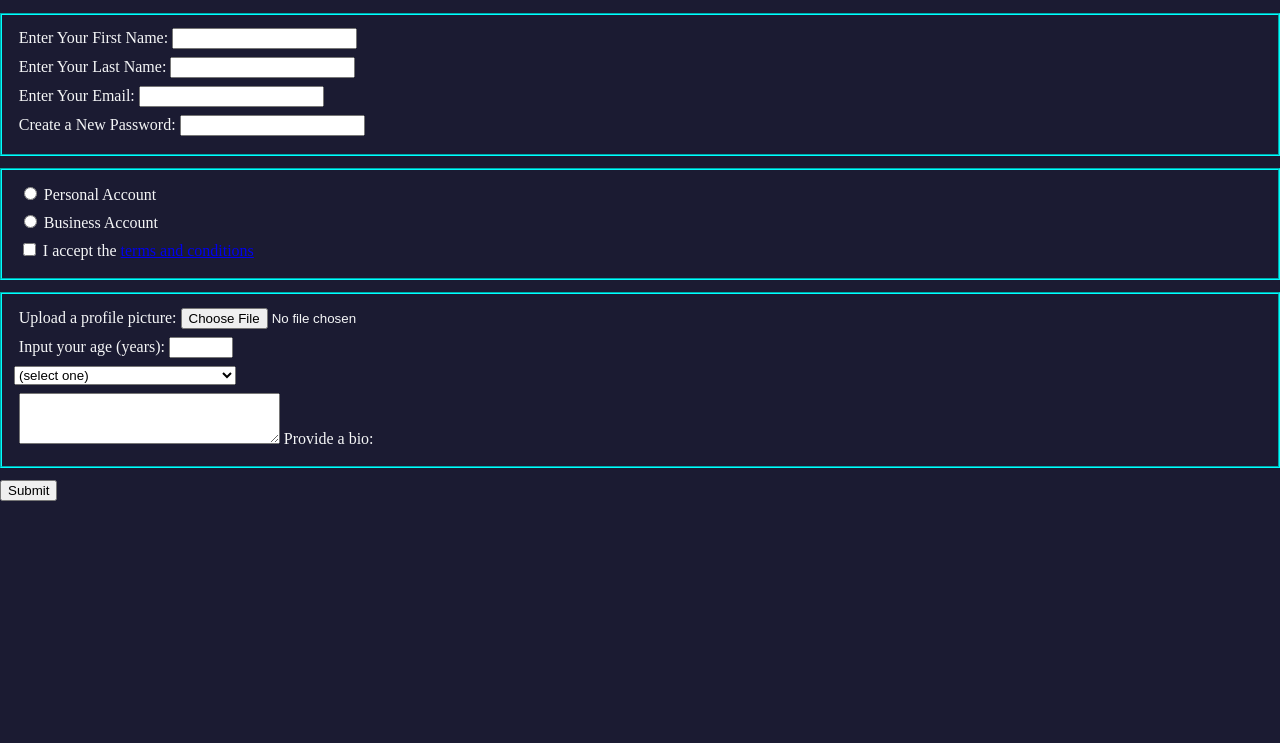
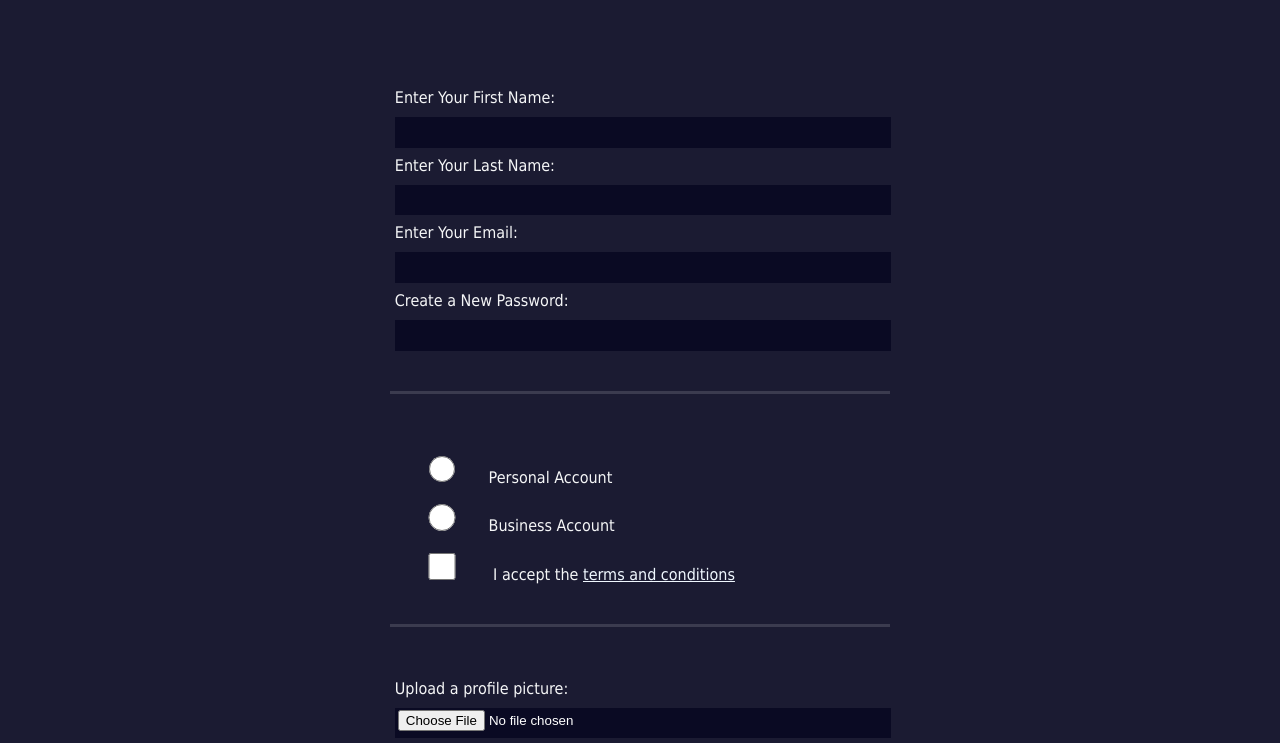
Before and after one commit to ihlasMert/sky-building, a plain HTML site: page 3-RegistrationForm/index.html in a window 1280 px wide. Shown: the part 101-844 px from the top of the page. Before the commit the page ends 821 px from the top, so only its background shows below. Drawn offline with Linux system fonts and the light colour scheme.

Commit message:
completed reg form

```diff
--- a/3-RegistrationForm/index.html
+++ b/3-RegistrationForm/index.html
@@ -1,43 +1,44 @@
 <!DOCTYPE html>
-<html lang="en">
+<html>
   <head>
-    <meta charset="UTF-8" />
-    <meta http-equiv="X-UA-Compatible" content="IE=edge" />
-    <meta name="viewport" content="width=device-width, initial-scale=1.0" />
-    <link rel="stylesheet" href="styles.css" type="text/css" />
     <title>Registration Form</title>
+	  <link rel="stylesheet" href="styles.css" />
   </head>
   <body>
     <h1>Registration Form</h1>
     <p>Please fill out this form with the required information</p>
-    <form action="https://register-demo.freecodecamp.org">
+    <form action='https://register-demo.freecodecamp.org'>
       <fieldset>
-        <label> Enter Your First Name: <input type="text" required/></label>
-        <label>Enter Your Last Name: <input type="text"  required/></label>
-        <label>Enter Your Email: <input  type="email" required/></label>
-        <label>Create a New Password: <input  type="password" required pattern="[a-z0-5]{8,}" /></label>
+        <label>Enter Your First Name: <input type="text" name="first-name" required /></label>
+        <label>Enter Your Last Name: <input type="text" name="last-name" required /></label>
+        <label>Enter Your Email: <input type="email" name="email" required /></label>
+        <label>Create a New Password: <input type="password" name="password" pattern="[a-z0-5]{8,}" required /></label>
       </fieldset>
       <fieldset>
-        <label><input type="radio"  name="account-type" /> Personal Account</label>
-        <label><input type="radio"  name="account-type"/> Business Account</label>
-        <label><input type="checkbox" required /> I accept the <a href="https://www.freecodecamp.org/news/terms-of-service/">terms and conditions</a> </label>
+        <label class="two inline"><input class="one" type="radio" name="account-type" />Personal Account</label>
+        <label class="two inline"><input class="one"  type="radio" name="account-type" />Business Account</label>
+        <label class="two inline">
+          <input type="checkbox" name="terms" required  class="one inline"/> I accept the <a href="https://www.freecodecamp.org/news/terms-of-service/">terms and conditions</a>
+			  </label>
       </fieldset>
       <fieldset>
-        <label>Upload a profile picture: <input type="file" /></label>
-        <label>Input your age (years): <input type="number" min="13" max="120" />
+        <label>Upload a profile picture: <input type="file" name="file" /></label>
+        <label>Input your age (years): <input type="number" name="age" min="13" max="120" />
 			  </label>
-        <select>
         <label>How did you hear about us?
-          <option value="" >(select one)</option>
+          <select name="referrer">
+            <option value="">(select one)</option>
             <option value="1">freeCodeCamp News</option>
             <option value="2">freeCodeCamp YouTube Channel</option>
             <option value="3">freeCodeCamp Forum</option>
             <option value="4">Other</option>
           </select>
         </label>
-    <label> <textarea rows="3" cols="30"></textarea> Provide a bio:  </label>
+        <label>Provide a bio:
+          <textarea name="bio" rows="3" cols="30" placeholder="I like coding on the beach..."></textarea>
+			  </label>
       </fieldset>
-      <input type="Submit" value="Submit"></input>
+      <input type="submit" value="Submit" />
     </form>
   </body>
 </html>
--- a/3-RegistrationForm/styles.css
+++ b/3-RegistrationForm/styles.css
@@ -1,15 +1,84 @@
-body{
+body {
   width: 100%;
   height: 100vh;
   margin: 0;
-    background-color:#1b1b32;
-    color:#f5f6f7
+  background-color: #1b1b32;
+  color: #f5f6f7;
+  font-family: Tahoma;
+  font-size: 16px;
 }
-label{
+label {
   display: block;
   margin: 0.5rem 0.3rem;
 }
-fieldset{
+fieldset {
   border-color: aqua;
   margin: 12px 0;
 }
+p,
+h1 {
+  margin: 1rem auto;
+  text-align: center;
+}
+form {
+  margin: 1rem auto;
+  width: 60vw;
+  max-width: 500px;
+ padding: 2em;
+  min-width: 100px;
+}
+fieldset {
+  border: none;
+  padding: 2rem 0;
+  border-bottom: 3px solid #3b3b4f;
+}
+fieldset:last-of-type {
+  border-bottom: none;
+}
+input,
+textarea,
+select {
+  margin: 10px 0 0 0;
+  width: 100%;
+}
+.one {
+  width: 25%;
+}
+.two {
+  width: 75%;
+}
+
+/* .inline {
+  width: unset;
+
+  width: unset;
+  margin-right: 0.5em;
+  margin-top: 0;
+  margin-bottom: 0;
+  margin-left: 0;
+} */
+input,
+textarea {
+  background-color: #0a0a23;
+  border: 1px solid #0a0a23;
+  color: white;
+  min-height: 2em;
+}
+input[type="submit"] {
+  display: block;
+  width: 60%;
+  margin: 1em auto;
+  background-color: aliceblue;
+  color: #1b1b32;
+  height: 2em;
+  font-size: 1.1rem;
+  background-color: #f5f6f7;
+  border: #f5f6f7;
+}
+input[type="file"]{
+padding: 1px 2px;
+}
+a{
+
+color: aliceblue;
+}
```
Lines whose indentation alone changed are shown as unchanged.
